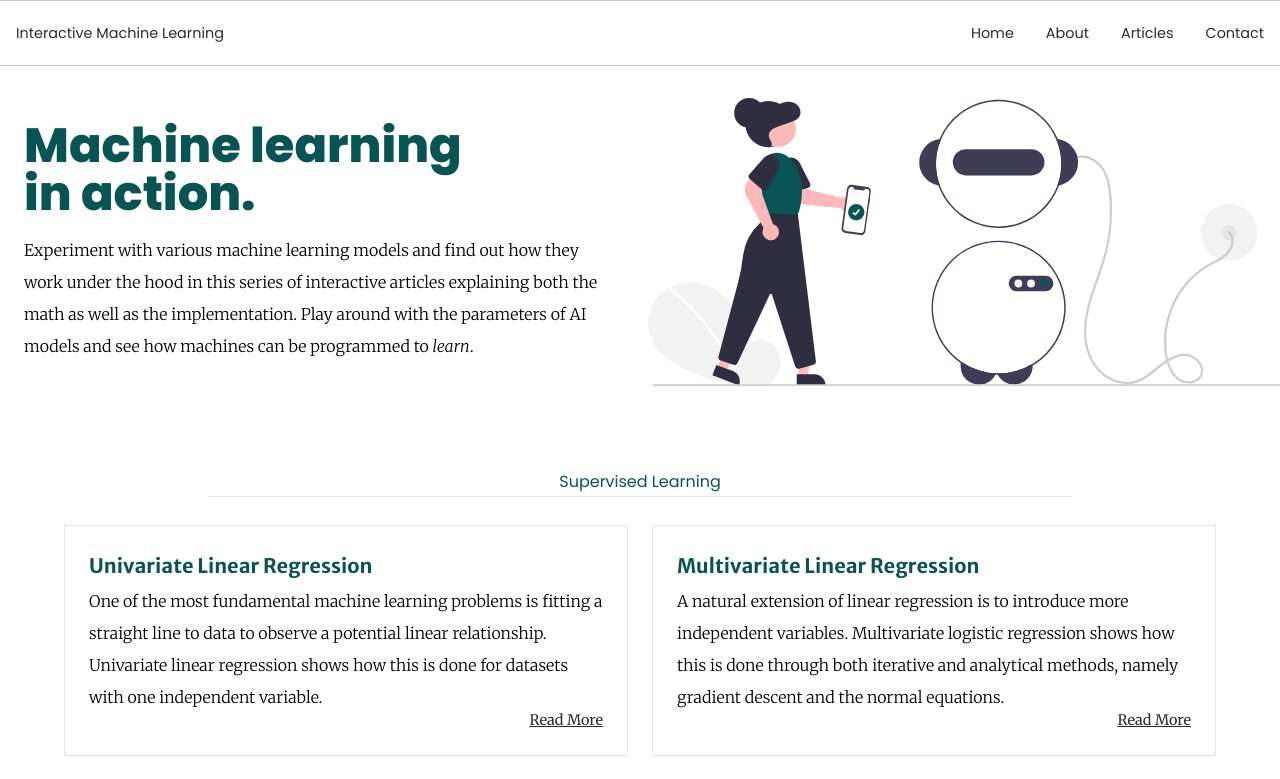
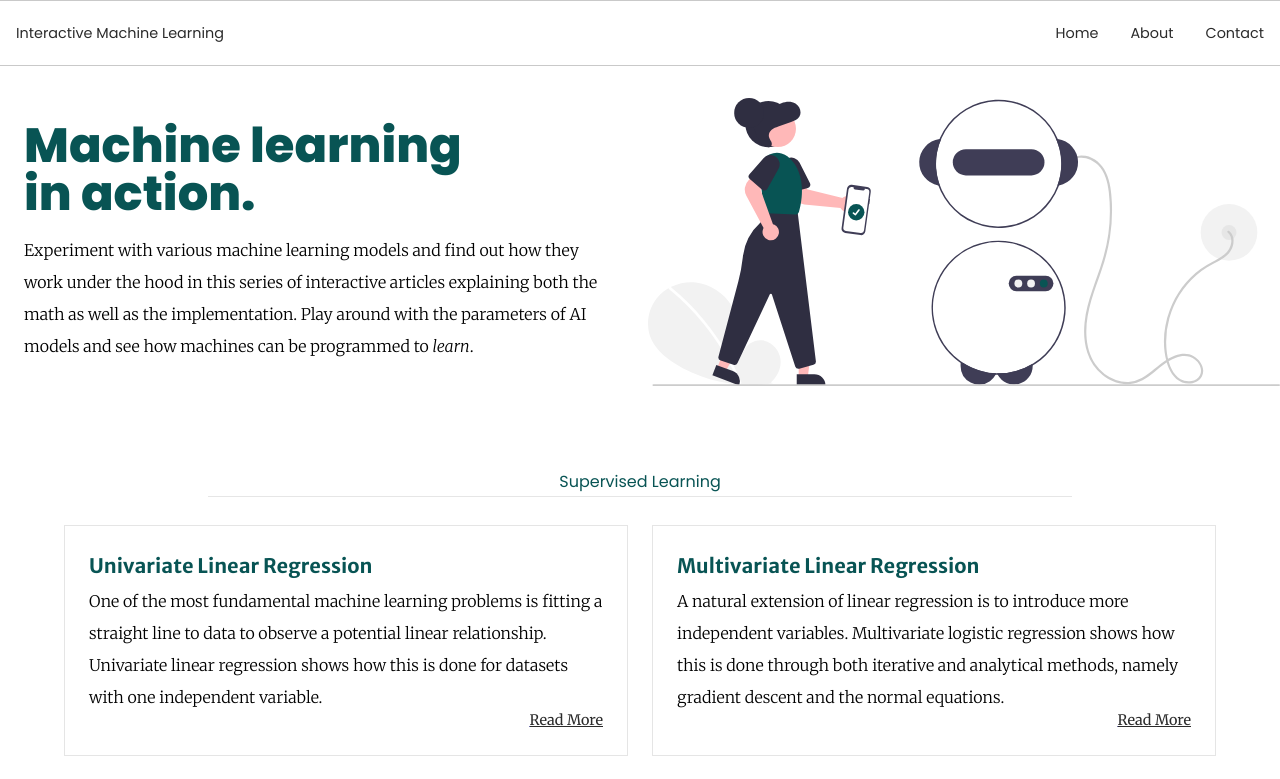
Before and after one commit to UAFederez/interactive-ml-frontend, a React (Vite) app: page / in a window 1280 px wide. Shown: the top 779 px of the page. Built offline with nearby package versions, Linux system fonts and the light colour scheme; what better-react-mathjax would draw is missing.

Commit message:
Modified navbar links

```diff
--- a/src/components/Navbar/Navbar.jsx
+++ b/src/components/Navbar/Navbar.jsx
@@ -7,7 +7,6 @@ const Navbar = () => {
     const links = [
         { text: "Home", to: "/" },
         { text: "About", to: "/" },
-        { text: "Articles", to: "/" },
         { text: "Contact", to: "/" },
     ];
     return (
```
